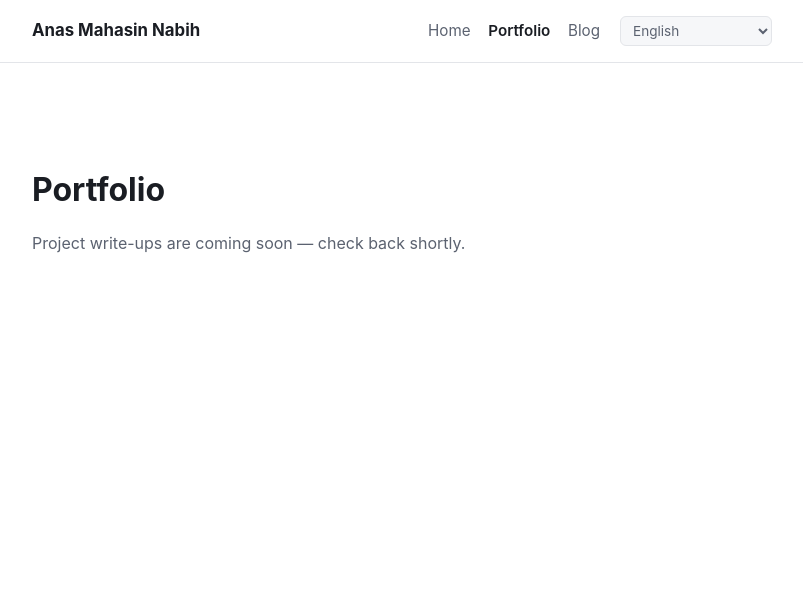
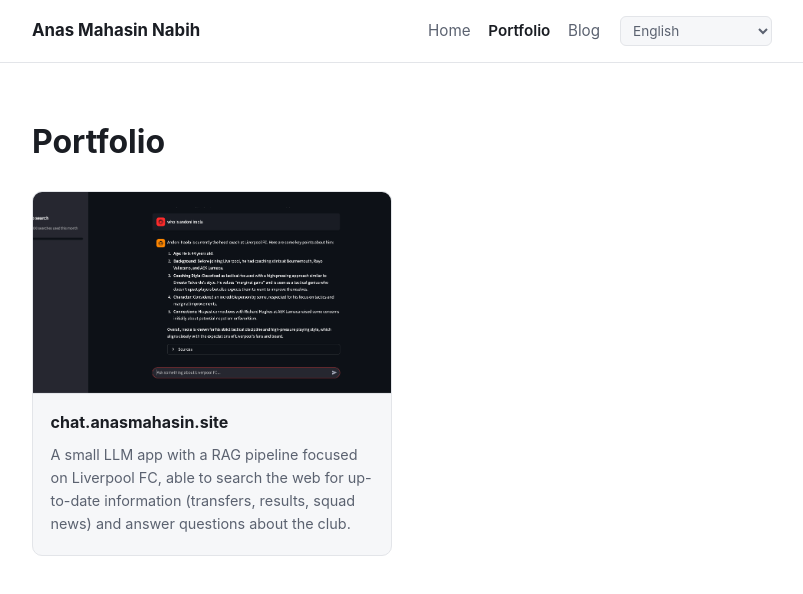
Before and after one commit to AnasMSN/hasin-blog, an Astro site: page /portfolio in a window 1280 px wide. Shown: the whole page, without its empty margins (238-1041 px from the left). Built offline with nearby package versions, Linux system fonts and the light colour scheme; Astro itself is replaced by a stand-in of ours.

Commit message:
add: portofolio about chat.anasmahasin.site

```diff
--- a/src/components/pages/PortfolioContent.astro
+++ b/src/components/pages/PortfolioContent.astro
@@ -1,6 +1,7 @@
 ---
 import type { Lang } from '../../i18n/ui';
 import { useTranslations } from '../../i18n/utils';
+import { getPortfolio } from '../../data/portfolio';
 
 interface Props {
   lang: Lang;
@@ -8,9 +9,22 @@ interface Props {
 
 const { lang } = Astro.props;
 const t = useTranslations(lang);
+const projects = getPortfolio(lang);
 ---
 
-<div class="placeholder">
+<div class="portfolio-page">
   <h1>{t('portfolio.title')}</h1>
-  <p>{t('portfolio.comingSoon')}</p>
+  <div class="portfolio-grid">
+    {
+      projects.map((project) => (
+        <a class="portfolio-card" href={project.url} target="_blank" rel="noopener noreferrer">
+          <img src={project.image} alt={project.name} loading="lazy" />
+          <div class="portfolio-card-body">
+            <h2>{project.name}</h2>
+            <p>{project.description}</p>
+          </div>
+        </a>
+      ))
+    }
+  </div>
 </div>
--- /dev/null
+++ b/src/data/portfolio/en.ts
@@ -0,0 +1,11 @@
+import type { PortfolioData } from './types';
+
+export const portfolio: PortfolioData = [
+  {
+    name: 'chat.anasmahasin.site',
+    description:
+      'A small LLM app with a RAG pipeline focused on Liverpool FC, able to search the web for up-to-date information (transfers, results, squad news) and answer questions about the club.',
+    image: '/images/portfolio-liverpool-rag-chatbot.png',
+    url: 'https://chat.anasmahasin.site',
+  },
+];
--- /dev/null
+++ b/src/data/portfolio/id.ts
@@ -0,0 +1,11 @@
+import type { PortfolioData } from './types';
+
+export const portfolio: PortfolioData = [
+  {
+    name: 'chat.anasmahasin.site',
+    description:
+      'Aplikasi LLM kecil dengan pipeline RAG yang berfokus pada Liverpool FC, mampu mencari informasi terbaru di web (transfer, hasil pertandingan, kabar skuad) untuk menjawab pertanyaan seputar klub.',
+    image: '/images/portfolio-liverpool-rag-chatbot.png',
+    url: 'https://chat.anasmahasin.site',
+  },
+];
--- /dev/null
+++ b/src/data/portfolio/index.ts
@@ -0,0 +1,11 @@
+import type { Lang } from '../../i18n/ui';
+import type { PortfolioData } from './types';
+import { portfolio as en } from './en';
+import { portfolio as ko } from './ko';
+import { portfolio as id } from './id';
+
+const portfolioByLang: Record<Lang, PortfolioData> = { en, ko, id };
+
+export function getPortfolio(lang: Lang): PortfolioData {
+  return portfolioByLang[lang];
+}
--- /dev/null
+++ b/src/data/portfolio/ko.ts
@@ -0,0 +1,11 @@
+import type { PortfolioData } from './types';
+
+export const portfolio: PortfolioData = [
+  {
+    name: 'chat.anasmahasin.site',
+    description:
+      'RAG 파이프라인을 갖춘 소형 LLM 앱으로, 리버풀 FC에 특화되어 있습니다. 웹 검색을 통해 최신 정보(이적, 경기 결과, 스쿼드 소식)를 찾아 질문에 답합니다.',
+    image: '/images/portfolio-liverpool-rag-chatbot.png',
+    url: 'https://chat.anasmahasin.site',
+  },
+];
--- /dev/null
+++ b/src/data/portfolio/types.ts
@@ -0,0 +1,8 @@
+export interface PortfolioProject {
+  name: string;
+  description: string;
+  image: string;
+  url: string;
+}
+
+export type PortfolioData = PortfolioProject[];
--- a/src/i18n/ui.ts
+++ b/src/i18n/ui.ts
@@ -19,7 +19,6 @@ export const ui = {
     'home.contact.phone': 'Phone',
     'home.contact.email': 'Email',
     'portfolio.title': 'Portfolio',
-    'portfolio.comingSoon': 'Project write-ups are coming soon — check back shortly.',
     'blog.title': 'Blog',
     'blog.comingSoon': 'The blog is being migrated here — in the meantime, thanks for your patience.',
   },
@@ -35,7 +34,6 @@ export const ui = {
     'home.contact.phone': '전화번호',
     'home.contact.email': '이메일',
     'portfolio.title': '포트폴리오',
-    'portfolio.comingSoon': '프로젝트 소개 페이지를 준비 중입니다 — 곧 공개됩니다.',
     'blog.title': '블로그',
     'blog.comingSoon': '블로그를 이곳으로 이전하는 중입니다. 조금만 기다려 주세요.',
   },
@@ -51,7 +49,6 @@ export const ui = {
     'home.contact.phone': 'Telepon',
     'home.contact.email': 'Email',
     'portfolio.title': 'Portofolio',
-    'portfolio.comingSoon': 'Halaman proyek sedang disiapkan — segera hadir.',
     'blog.title': 'Blog',
     'blog.comingSoon': 'Blog sedang dipindahkan ke sini — mohon tunggu sebentar.',
   },
--- a/src/styles/global.css
+++ b/src/styles/global.css
@@ -253,6 +253,56 @@ main {
   color: var(--color-text-muted);
 }
 
+/* Portfolio */
+.portfolio-page h1 {
+  margin-bottom: 1.5rem;
+}
+
+.portfolio-grid {
+  display: grid;
+  grid-template-columns: repeat(auto-fill, minmax(260px, 1fr));
+  gap: 1.25rem;
+}
+
+.portfolio-card {
+  display: flex;
+  flex-direction: column;
+  border: 1px solid var(--color-border);
+  border-radius: 10px;
+  overflow: hidden;
+  text-decoration: none;
+  color: inherit;
+  background: var(--color-bg-subtle);
+  transition: border-color 0.15s ease;
+}
+
+.portfolio-card:hover {
+  border-color: var(--color-accent);
+}
+
+.portfolio-card img {
+  width: 100%;
+  aspect-ratio: 16 / 9;
+  object-fit: cover;
+  border-bottom: 1px solid var(--color-border);
+}
+
+.portfolio-card-body {
+  padding: 1rem 1.1rem 1.25rem;
+}
+
+.portfolio-card-body h2 {
+  margin: 0 0 0.5rem;
+  font-size: 1rem;
+  color: var(--color-text);
+}
+
+.portfolio-card-body p {
+  margin: 0;
+  font-size: 0.9rem;
+  color: var(--color-text-muted);
+}
+
 /* Simple placeholder pages */
 .placeholder {
   padding: 3rem 0;
```
Also changed, not shown: public/images/portfolio-liverpool-rag-chatbot.png (added).
